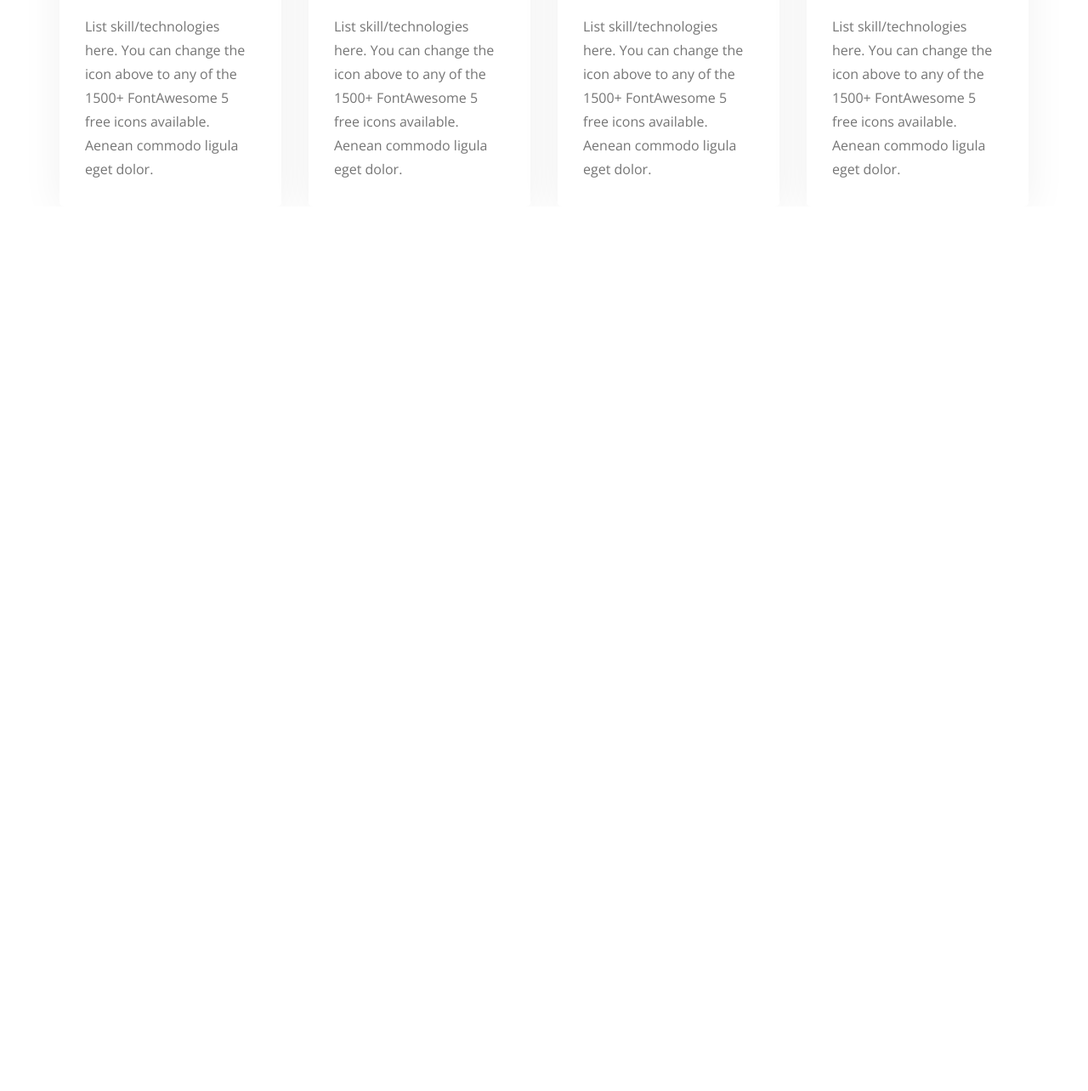
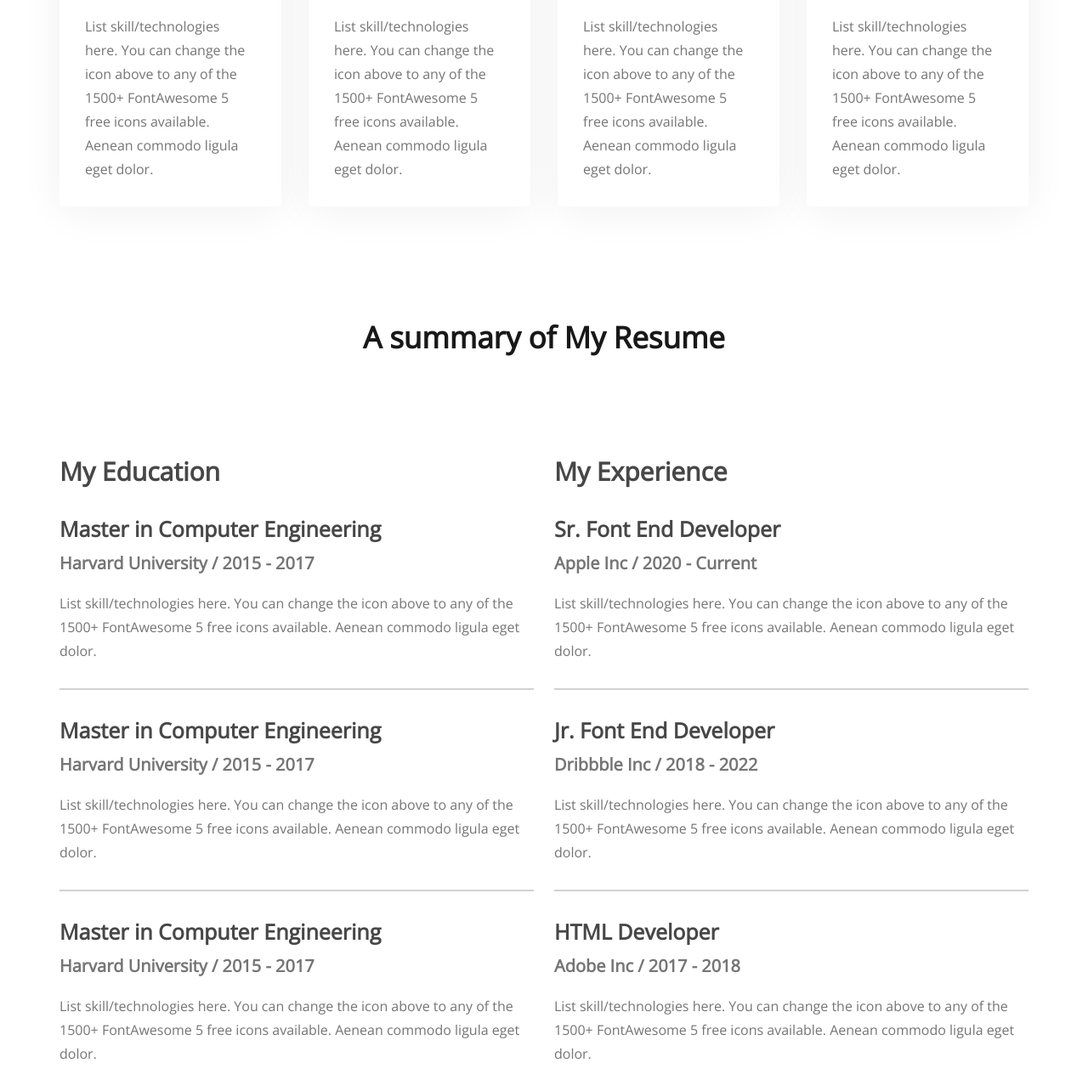
Before and after one commit to getMonirr/developer-portfolio, a plain HTML site: page index.html in a window 1280 px wide. Shown: the part 2009-3293 px from the top of the page at 85% size. Before the commit the page ends 2252 px from the top, so only its background shows below. Drawn offline with nearby package versions, Linux system fonts and the light colour scheme.

Commit message:
resume section done

```diff
--- a/index.html
+++ b/index.html
@@ -84,6 +84,57 @@
                 </div>
             </div>
         </section>
+        <section class="resume">
+            <h2 class="section-title resume-title">A summary of My Resume</h2>
+            <div class="resume-content">
+                <div class="education">
+                    <h3 class="resume-main-title">My Education</h3>
+                    <div class="resume-item">
+                        <h4 class="title">Master in Computer Engineering</h4>
+                        <h5 class="sub-title">Harvard University / 2015 - 2017</h5>
+                        <p class="description">List skill/technologies here. You can change the icon above
+                            to any of the 1500+ FontAwesome 5 free icons available. Aenean commodo ligula eget dolor.</p>
+                            <hr>
+                    </div>
+                    <div class="resume-item">
+                        <h4 class="title">Master in Computer Engineering</h4>
+                        <h5 class="sub-title">Harvard University / 2015 - 2017</h5>
+                        <p class="description">List skill/technologies here. You can change the icon above
+                            to any of the 1500+ FontAwesome 5 free icons available. Aenean commodo ligula eget dolor.</p>
+                            <hr>
+                    </div>
+                    <div class="resume-item">
+                        <h4 class="title">Master in Computer Engineering</h4>
+                        <h5 class="sub-title">Harvard University / 2015 - 2017</h5>
+                        <p class="description">List skill/technologies here. You can change the icon above
+                            to any of the 1500+ FontAwesome 5 free icons available. Aenean commodo ligula eget dolor.</p>
+                    </div>
+                </div>
+                <div class="experience">
+                    <h3 class="resume-main-title">My Experience</h3>
+                    <div class="resume-item">
+                        <h4 class="title">Sr. Font End Developer</h4>
+                        <h5 class="sub-title">Apple Inc / 2020 - Current</h5>
+                        <p class="description">List skill/technologies here. You can change the icon above
+                            to any of the 1500+ FontAwesome 5 free icons available. Aenean commodo ligula eget dolor.</p>
+                            <hr>
+                    </div>
+                    <div class="resume-item">
+                        <h4 class="title">Jr. Font End Developer</h4>
+                        <h5 class="sub-title">Dribbble Inc / 2018 - 2022</h5>
+                        <p class="description">List skill/technologies here. You can change the icon above
+                            to any of the 1500+ FontAwesome 5 free icons available. Aenean commodo ligula eget dolor.</p>
+                            <hr>
+                    </div>
+                    <div class="resume-item">
+                        <h4 class="title">HTML Developer</h4>
+                        <h5 class="sub-title">Adobe Inc / 2017 - 2018</h5>
+                        <p class="description">List skill/technologies here. You can change the icon above
+                            to any of the 1500+ FontAwesome 5 free icons available. Aenean commodo ligula eget dolor.</p>
+                    </div>
+                </div>
+            </div>
+        </section>
     </main>
 </body>
 
--- a/styles/portfolio.css
+++ b/styles/portfolio.css
@@ -6,6 +6,7 @@
   --text-dark1: #181818;
   --text-dark3: #757575;
   --background: #fff8f3;
+  --text-dark5: #d1d1d1;
 }
 * {
   margin: 0;
@@ -15,6 +16,9 @@
 body {
   font-family: "Open Sans", sans-serif;
   margin: 0;
+}
+section {
+  margin-top: 130px;
 }
 /* header and nav sytle */
 .header {
@@ -95,7 +99,6 @@ nav ul li {
   margin: 0 auto;
 }
 .about-me {
-  margin-top: 130px;
   background-color: var(--background);
   padding: 130px 157px;
   border-radius: 10px;
@@ -135,12 +138,9 @@ nav ul li {
   color: var(--text-dark2);
 }
 /* what i do */
-.what-i-do {
-  margin-top: 130px;
-}
 .wh-desc {
-    width: 909px;
-    margin: 0 auto;
+  width: 909px;
+  margin: 0 auto;
 }
 .skills-container {
   margin-top: 50px;
@@ -169,3 +169,44 @@ nav ul li {
   line-height: 28px;
   color: var(--text-dark3);
 }
+/* resume-content */
+.resume-content {
+  display: flex;
+  gap: 24px;
+}
+.resume-title {
+    margin-bottom: 113px;
+}
+.resume-main-title {
+  font-weight: 700;
+  font-size: 30px;
+  line-height: 41px;
+  color: var(--text-dark2);
+  margin-bottom: 30px;
+}
+.resume-item .title {
+  font-weight: 700;
+  font-size: 25px;
+  line-height: 34px;
+  color: var(--text-dark2);
+  margin-bottom: 10px;
+  margin-top: 30px;
+}
+.resume-item .sub-title {
+  font-weight: 600;
+  font-size: 20px;
+  line-height: 27px;
+  color: var(--text-dark3);
+  margin-bottom: 20px;
+}
+.resume-item .description {
+  font-weight: 400;
+  font-size: 16px;
+  line-height: 28px;
+  color: var(--text-dark3);
+  margin-bottom: 30px;
+}
+.resume-item hr {
+  color: var(--text-dark5);
+  border: 1px solid var(--text-dark5);
+}
```
